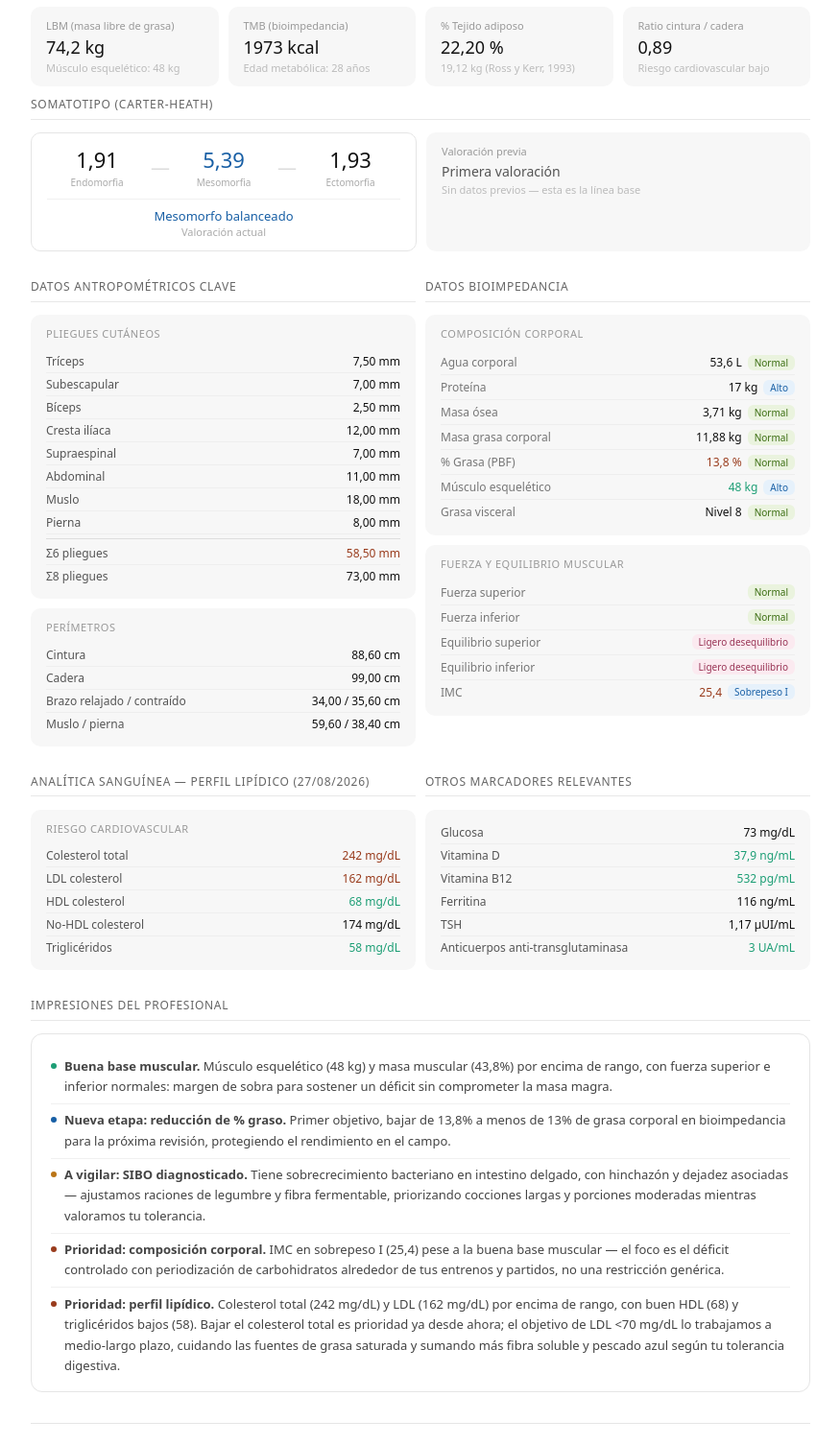
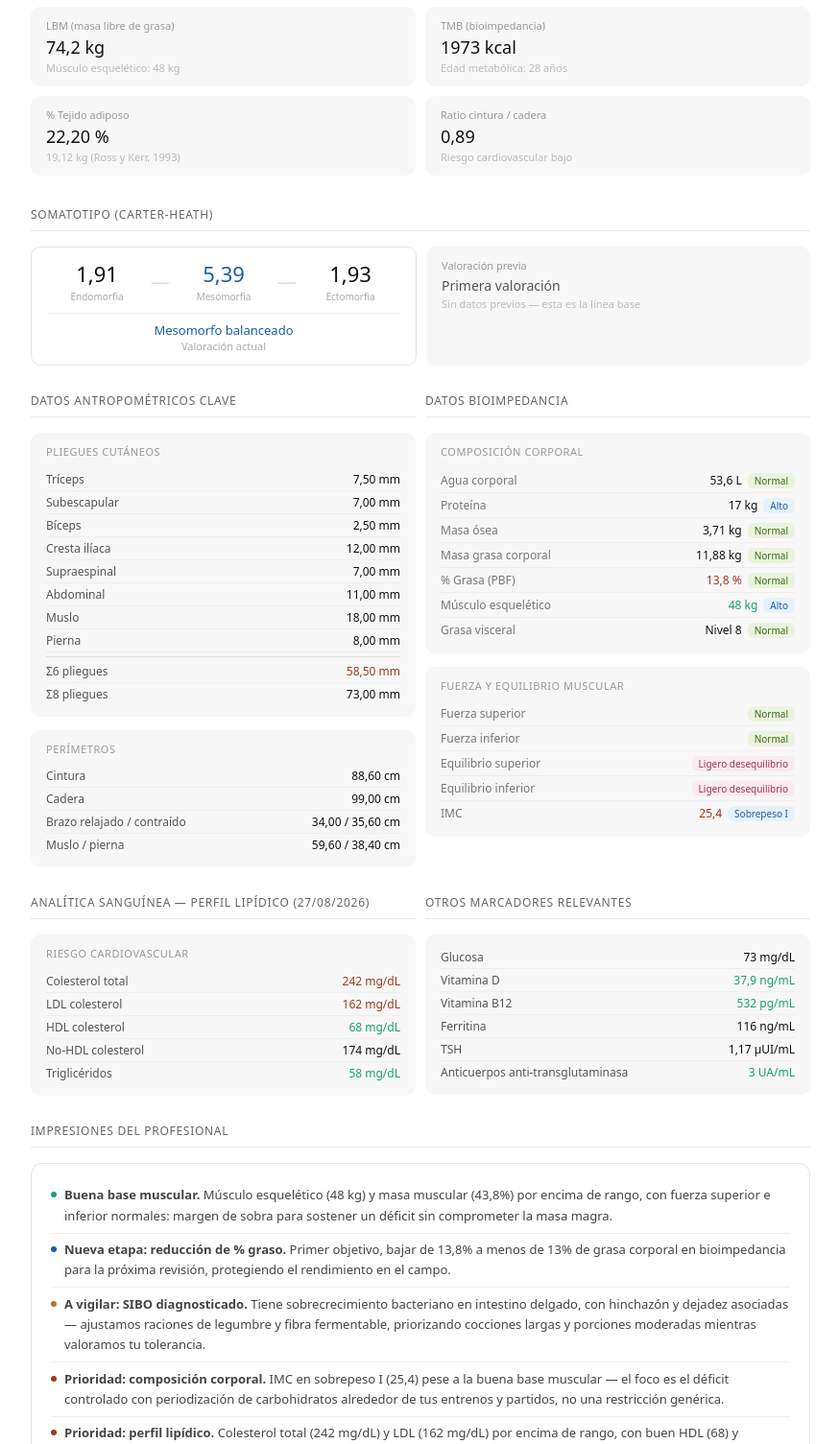
Before and after one commit to guillermofrancespoquet/carlospanades, a plain HTML site: page index.html in a window 1280 px wide. Shown: the part 781-2286 px from the top of the page at 96% size, without its empty margins (202-1077 px from the left). Drawn offline with Linux system fonts and the light colour scheme.

Commit message:
Add files via upload

```diff
--- a/index.html
+++ b/index.html
@@ -69,7 +69,7 @@
   .pn-imp-dot-blue  { background: #185FA5; }
   .pn-imp-dot-amber { background: #BA7517; }
   .pn-imp-dot-coral { background: #993C1D; }
-  .pn-perfil-divider { border: none; border-top: 1px solid #e5e5e5; margin: 1.5rem 0; }
+  .pn-perfil-divider { border: none; border-top: 1px solid #e5e5e5; margin: 2.5rem 0; }
   .pn-perfil-section-row { display: grid; grid-template-columns: 1fr 1fr; gap: 10px; margin-bottom: 10px; }
   @media (max-width: 600px) { .pn-perfil-section-row { grid-template-columns: 1fr; } }
   .pn-antro-card { background: #f7f7f7; border-radius: 10px; padding: 0.75rem 1rem; }
@@ -90,7 +90,7 @@
   .pn-soma-num-val { font-size: 22px; font-weight: 500; color: #111; }
   .pn-soma-num-lbl { font-size: 10px; color: #aaa; margin-top: 2px; }
   .pn-soma-separator { color: #ddd; font-size: 20px; }
-  .section-label { font-size: 12px; font-weight: 500; color: #666; text-transform: uppercase; letter-spacing: 0.06em; margin-bottom: 0.85rem; padding-bottom: 0.4rem; border-bottom: 1px solid #e8e8e8; }
+  .section-label { font-size: 12px; font-weight: 500; color: #666; text-transform: uppercase; letter-spacing: 0.06em; margin-bottom: 1rem; padding-bottom: 0.5rem; border-bottom: 1px solid #ebebeb; }
 
   .pn-shop-tabs { display: flex; gap: 6px; flex-wrap: wrap; margin-bottom: 1rem; }
   .pn-shop-btn { padding: 6px 14px; font-size: 13px; border: 1px solid #ccc; border-radius: 8px; background: transparent; color: #555; cursor: pointer; transition: background 0.15s; }
@@ -225,14 +225,14 @@
     <div class="pn-metric"><div class="pn-metric-lbl">% Masa grasa (Yuhasz)</div><div class="pn-metric-val" style="color:#BA7517">9,31 %</div><div class="pn-metric-sub">8,02 kg · Σ6 pliegues: <span style="color:#993C1D;font-weight:500">58,50 mm</span></div></div>
     <div class="pn-metric"><div class="pn-metric-lbl">% Masa muscular</div><div class="pn-metric-val" style="color:#1D9E75">43,79 %</div><div class="pn-metric-sub">37,70 kg · Z Peso Muscular 1,43</div></div>
   </div>
-  <div class="pn-perfil-grid" style="margin-bottom:10px">
+  <div class="pn-perfil-grid-2" style="margin-bottom:1.75rem">
     <div class="pn-metric"><div class="pn-metric-lbl">LBM (masa libre de grasa)</div><div class="pn-metric-val">74,2 kg</div><div class="pn-metric-sub">Músculo esquelético: 48 kg</div></div>
     <div class="pn-metric"><div class="pn-metric-lbl">TMB (bioimpedancia)</div><div class="pn-metric-val">1973 kcal</div><div class="pn-metric-sub">Edad metabólica: 28 años</div></div>
     <div class="pn-metric"><div class="pn-metric-lbl">% Tejido adiposo</div><div class="pn-metric-val">22,20 %</div><div class="pn-metric-sub">19,12 kg (Ross y Kerr, 1993)</div></div>
     <div class="pn-metric"><div class="pn-metric-lbl">Ratio cintura / cadera</div><div class="pn-metric-val">0,89</div><div class="pn-metric-sub">Riesgo cardiovascular bajo</div></div>
   </div>
 
-  <div style="margin-bottom:10px">
+  <div style="margin-top:2rem;margin-bottom:1.75rem">
     <div class="section-label">Somatotipo (Carter-Heath)</div>
     <div style="display:flex;gap:10px;align-items:stretch;flex-wrap:wrap">
       <div style="flex:1;min-width:200px;border:1px solid #e5e5e5;border-radius:10px;padding:0.75rem 1rem;display:flex;flex-direction:column;gap:10px;overflow:hidden;">
@@ -281,7 +281,7 @@
         <div class="pn-antro-row" style="margin-top:4px;padding-top:6px;border-top:1px solid #ddd"><span style="font-weight:500">Σ6 pliegues</span><span class="pn-antro-val" style="color:#993C1D">58,50 mm</span></div>
         <div class="pn-antro-row"><span style="font-weight:500">Σ8 pliegues</span><span class="pn-antro-val">73,00 mm</span></div>
       </div>
-      <div class="pn-antro-card" style="margin-top:10px">
+      <div class="pn-antro-card" style="margin-top:0.85rem">
         <div class="pn-antro-card-title">Perímetros</div>
         <div class="pn-antro-row"><span>Cintura</span><span class="pn-antro-val">88,60 cm</span></div>
         <div class="pn-antro-row"><span>Cadera</span><span class="pn-antro-val">99,00 cm</span></div>
@@ -301,7 +301,7 @@
         <div class="pn-bio-row"><span class="pn-bio-label">Músculo esquelético</span><div style="display:flex;gap:6px;align-items:center"><span class="pn-bio-val" style="color:#1D9E75">48 kg</span><span class="pn-bio-badge bio-alto">Alto</span></div></div>
         <div class="pn-bio-row"><span class="pn-bio-label">Grasa visceral</span><div style="display:flex;gap:6px;align-items:center"><span class="pn-bio-val">Nivel 8</span><span class="pn-bio-badge bio-normal">Normal</span></div></div>
       </div>
-      <div class="pn-antro-card" style="margin-top:10px">
+      <div class="pn-antro-card" style="margin-top:0.85rem">
         <div class="pn-antro-card-title">Fuerza y equilibrio muscular</div>
         <div class="pn-bio-row"><span class="pn-bio-label">Fuerza superior</span><span class="pn-bio-badge bio-normal">Normal</span></div>
         <div class="pn-bio-row"><span class="pn-bio-label">Fuerza inferior</span><span class="pn-bio-badge bio-normal">Normal</span></div>
@@ -350,9 +350,7 @@
 
 </div>
 
-<hr class="pn-perfil-divider">
-
-<div id="printArea" style="margin-bottom:1.5rem">
+<div id="printArea" style="margin-bottom:2rem">
   <div style="display:flex;align-items:center;justify-content:space-between;margin-bottom:0.85rem;padding-bottom:0.4rem;border-bottom:1px solid #e8e8e8;">
     <div class="section-label" style="margin:0;padding:0;border:none;">Menú semanal de un vistazo</div>
     <button class="pn-print-btn" onclick="window.print()">🖨️ Imprimir / Guardar PDF</button>
@@ -377,7 +375,7 @@
   <div style="font-size:11px;color:#999;margin-top:8px;">* Semana típica: entreno L, X, J a las 19h + entreno S por la mañana (9:30h) + partido Do por la tarde. Semana alterna (algunas semanas): entreno L, X, J, V a las 19h + partido S por la tarde — comprueba tu calendario del club para saber cuál toca cada semana.</div>
 </div>
 
-<div style="margin-top:1.5rem;padding-top:1.5rem;border-top:1px solid #e5e5e5;">
+<div style="margin-top:2.5rem;">
   <div class="section-label">Menú desarrollado por días</div>
   <div class="pn-days" id="dayTabs"></div>
   <div id="dayView"></div>
@@ -390,13 +388,13 @@
   </div>
 </div>
 
-<div style="margin-top:1.5rem;padding-top:1.5rem;border-top:1px solid #e5e5e5;">
+<div style="margin-top:2.5rem;">
   <div class="section-label">Lista de compra semanal</div>
   <div class="pn-shop-tabs" id="shopTabs"></div>
   <div id="shopView"></div>
 </div>
 
-<div style="margin-top:1.5rem;padding-top:1.5rem;border-top:1px solid #e5e5e5;">
+<div style="margin-top:2.5rem;">
   <div class="section-label">Próxima revisión</div>
   <div style="display:flex;align-items:center;gap:14px;background:#fafafa;border:1px solid #e5e5e5;border-radius:12px;padding:1rem 1.25rem;flex-wrap:wrap;">
     <div style="font-size:28px;">📅</div>
```
